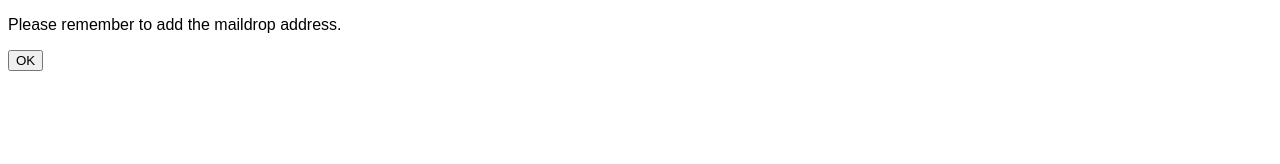
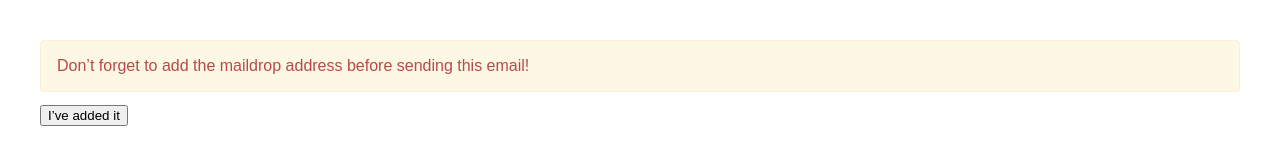
Before and after one commit to hjliss0628/maildrop-reminders, a plain HTML site: page index.html in a window 1280 px wide. Drawn offline with Linux system fonts and the light colour scheme.

Commit message:
Update index.html

```diff
--- a/index.html
+++ b/index.html
@@ -1,15 +1,25 @@
 <!DOCTYPE html>
 <html>
-  <head>
-    <meta charset="UTF-8" />
-    <script>
-      Office.initialize = () => {
-        Office.context.ui.messageParent("proceed");
-      };
-    </script>
-  </head>
-  <body>
-    <p style="font-family:sans-serif; font-size:16px;">Please remember to add the maildrop address.</p>
-    <button onclick="Office.context.ui.messageParent('proceed')">OK</button>
-  </body>
+<head>
+  <title>Maildrop Reminder</title>
+  <meta charset="utf-8"/>
+  <style>
+    body { font-family: sans-serif; padding: 2em; }
+    #reminder { color: #b94a48; background: #fcf8e3; border: 1px solid #fbeed5; padding: 1em; border-radius: 4px;}
+    button { margin-top: 1em; }
+  </style>
+</head>
+<body>
+  <div id="reminder">
+    Don’t forget to add the maildrop address before sending this email!
+  </div>
+  <button onclick="markChecked()">I’ve added it</button>
+
+  <script>
+    function markChecked() {
+      document.getElementById('reminder').innerText = "Maildrop address confirmed. You’re good to go!";
+    }
+    // You can add more JS functions here if needed
+  </script>
+</body>
 </html>
```
